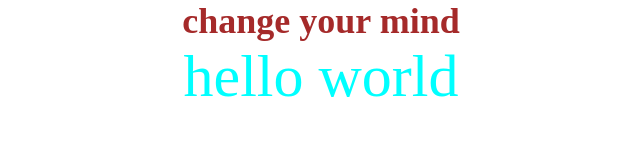
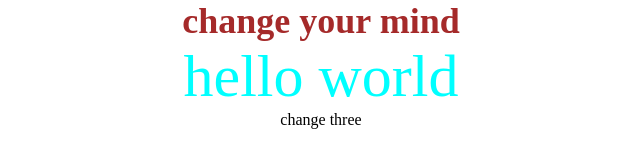
Before and after one commit to StrangeClow/connectVScode, a plain HTML site: page index.html in a window 1280 px wide. Shown: the whole page, without its empty margins (319-959 px from the left). Drawn offline with Linux system fonts and the light colour scheme.

Commit message:
Update index.html

```diff
--- a/index.html
+++ b/index.html
@@ -10,5 +10,6 @@
 <body>
     <h1>change your mind</h1>
     <span>hello world</span>
+    <div class= "hello"> change three </div>
 </body>
 </html>
```
